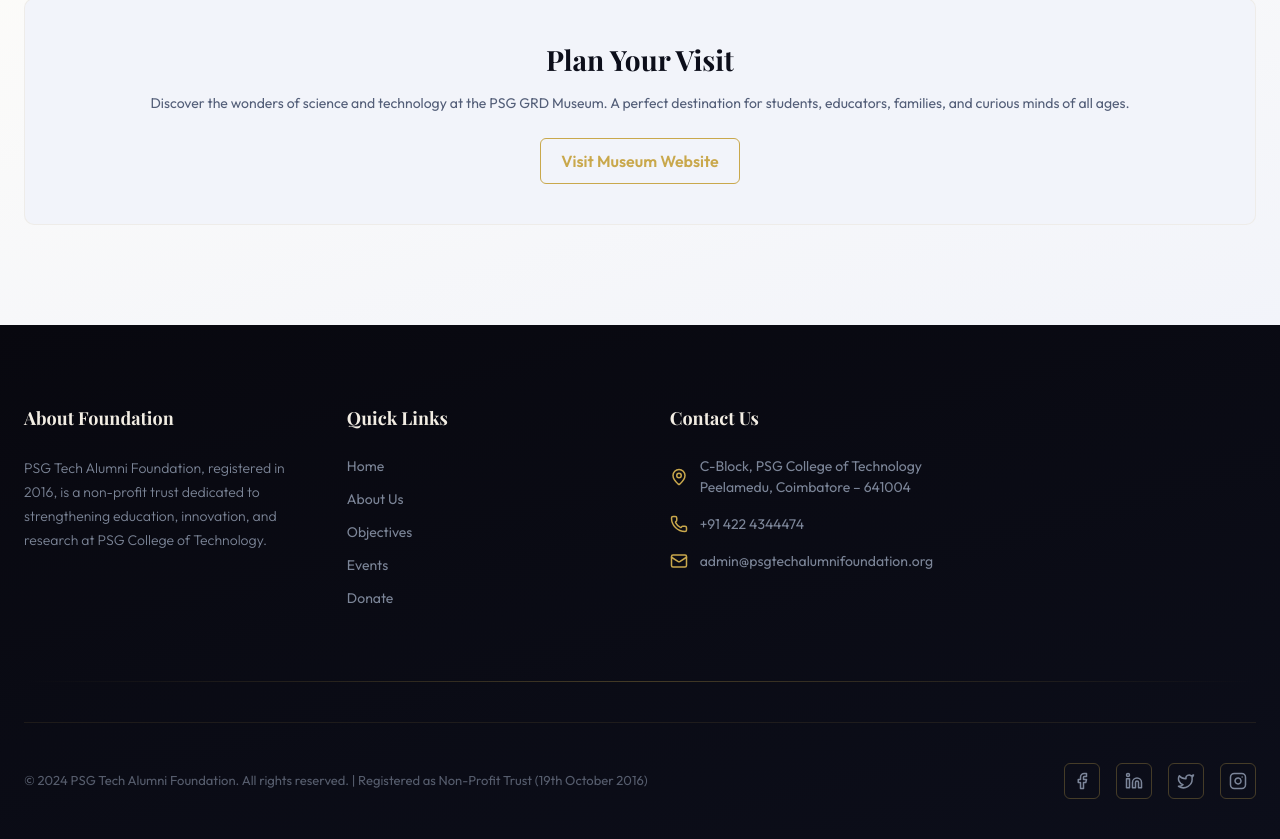
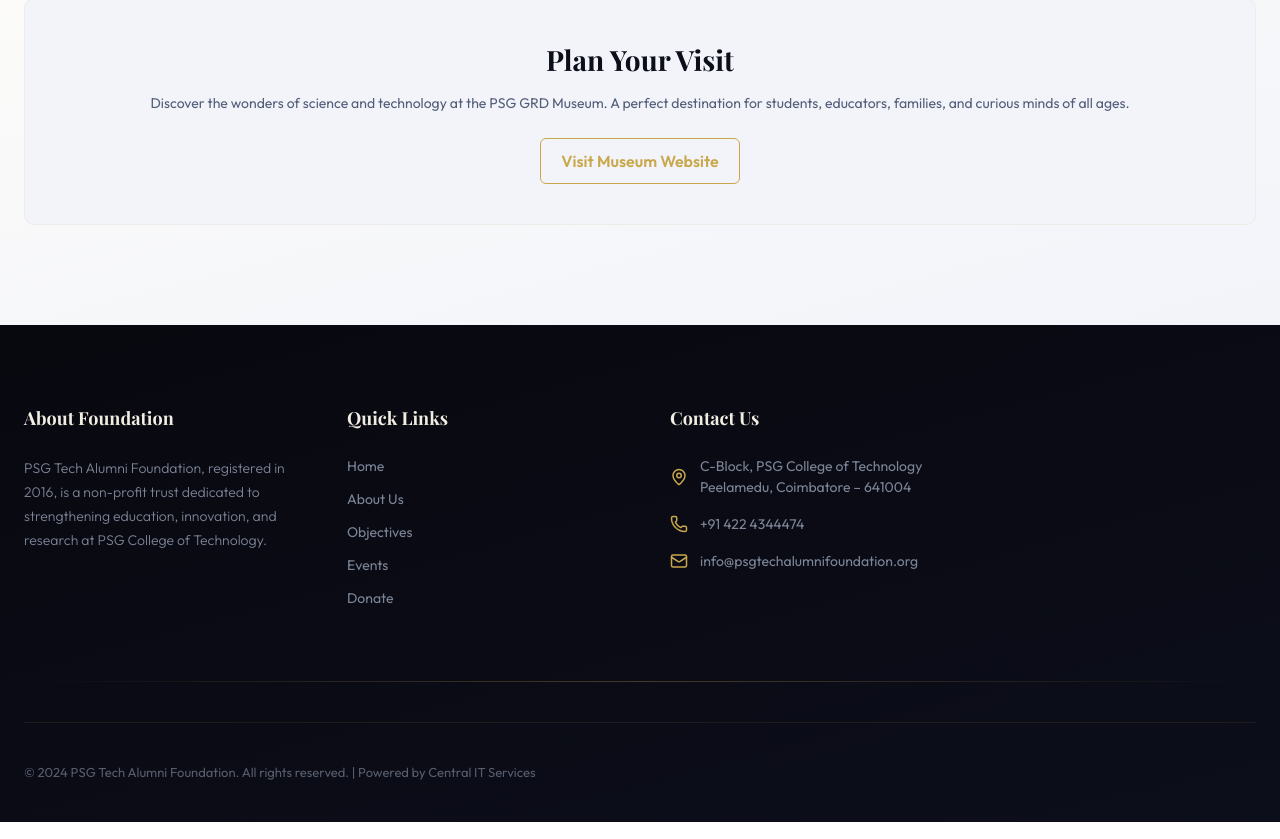
Before and after one commit to Vijay-Psgtech/Psg_Alumni_Foundation, a React (Vite) app: page /initiatives/museum in a window 1280 px wide. Shown: the part 735-1574 px from the top of the page. Built offline with nearby package versions, Linux system fonts and the light colour scheme; a web font is replaced by a local one.

Commit message:
Homepage & footer has been updated.

```diff
--- a/src/components/Footer.jsx
+++ b/src/components/Footer.jsx
@@ -62,7 +62,7 @@ const Footer = () => {
             </div>
             <div className="contact-item">
               <Mail size={18} className="contact-icon" />
-              <a href="mailto:admin@psgtechalumnifoundation.org">admin@psgtechalumnifoundation.org</a>
+              <a href="mailto:info@psgtechalumnifoundation.org">info@psgtechalumnifoundation.org</a>
             </div>
           </div>
         </div>
@@ -71,9 +71,9 @@ const Footer = () => {
 
         <div className="footer-bottom">
           <div className="footer-copyright">
-            © 2024 PSG Tech Alumni Foundation. All rights reserved. | Registered as Non-Profit Trust (19th October 2016)
+            © 2024 PSG Tech Alumni Foundation. All rights reserved. | Powered by Central IT Services
           </div>
-          <div className="footer-social">
+          {/* <div className="footer-social">
             <a href="https://facebook.com" target="_blank" rel="noopener noreferrer" className="social-icon" title="Facebook">
               <Facebook size={18} />
             </a>
@@ -86,7 +86,7 @@ const Footer = () => {
             <a href="https://instagram.com" target="_blank" rel="noopener noreferrer" className="social-icon" title="Instagram">
               <Instagram size={18} />
             </a>
-          </div>
+          </div> */}
         </div>
       </footer>
     </>
--- a/src/components/HomePage.jsx
+++ b/src/components/HomePage.jsx
@@ -7,6 +7,8 @@ import InitiativesPage from "../sections/Initiativespage";
 import EngagementPage from "../sections/Engagementpage";
 import Contribute from "../pages/Contribute";
 import usePageTitle from "../hooks/usePageTitle";
+import Announcements from "../pages/NewsEventPage";
+import GalleryPage from "../pages/Gallerypage";
 
 const HomePage = () => {
   usePageTitle("Home - PSG TECH Alumni Foundation");
@@ -227,7 +229,7 @@ const HomePage = () => {
             transition={{ duration: 0.75 }}
             viewport={{ once: true }}
           >
-            <div className="sl">Introduction</div>
+            {/* <div className="sl">Introduction</div> */}
             <h2 className="ap-h2">
               A <em>Philanthropic Initiative</em>
             </h2>
@@ -242,9 +244,11 @@ const HomePage = () => {
           </motion.div>
         </div>
       <About />
-      <InitiativesPage />
-      <EngagementPage />
-      <Contribute />
+      <Announcements />
+      <GalleryPage/>
+      {/* <InitiativesPage /> */}
+      {/* <EngagementPage /> */}
+      {/* <Contribute /> */}
     </>
   );
 };
```
